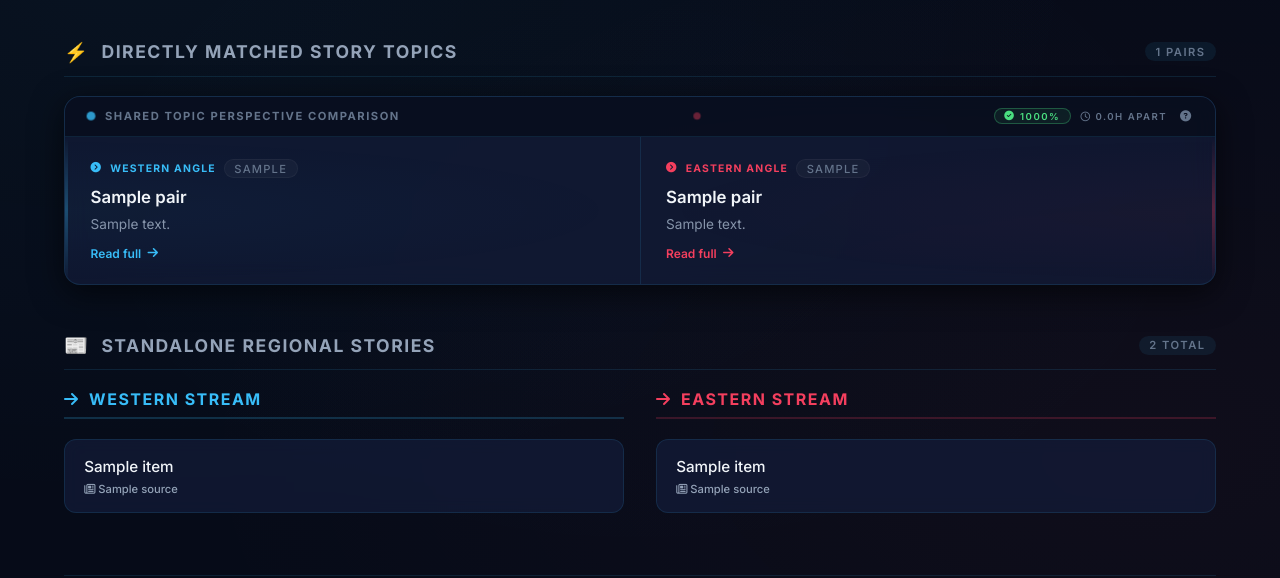
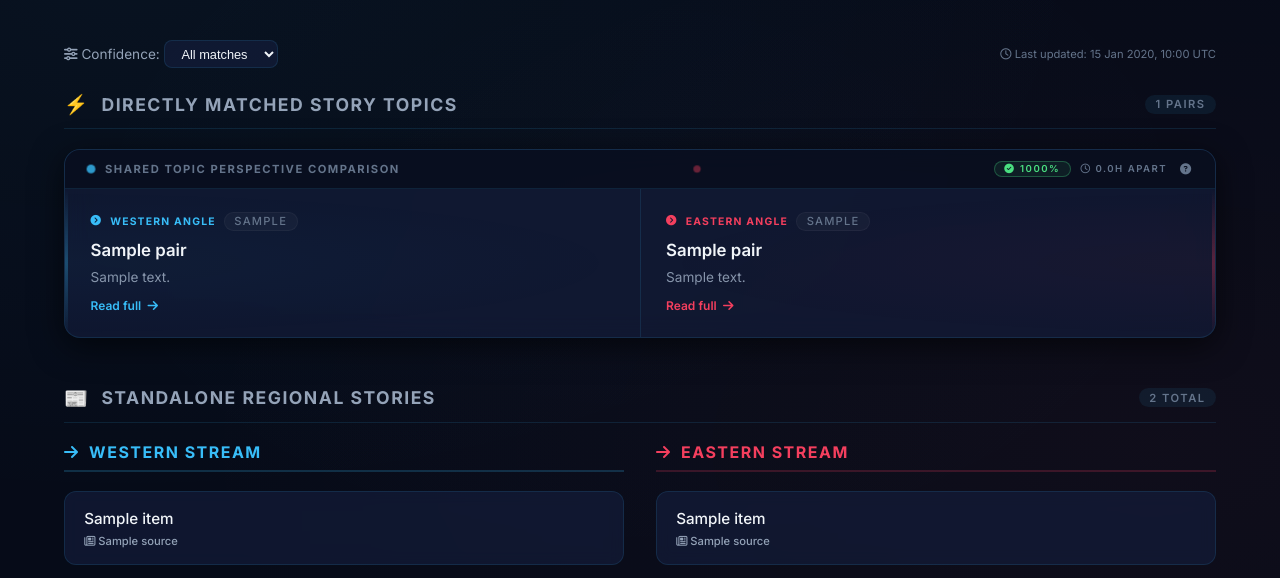
Before and after one commit to MajorDarren/propaganda-compass, a Flask app: template app/templates/index.html in a window 1280 px wide. Shown: the part 193-771 px from the top of the page. Run offline with Flask 3, Linux system fonts and the light colour scheme; the template is opened without the code that fills it: most values are stand-ins (such as "Sample title", 1, 10 or a date in 2020).

Commit message:
Add last updated timestamp and confidence filter

```diff
--- a/app/templates/index.html
+++ b/app/templates/index.html
@@ -672,6 +672,49 @@
             color: var(--west);
             opacity: 0.5;
         }
+
+        /* ---------- ADDITIONAL FILTER STYLES ---------- */
+        .filter-container {
+            display: flex;
+            align-items: center;
+            gap: 1rem;
+            width: 90%;
+            max-width: 1200px;
+            margin: 0 auto 1.5rem auto;
+            font-size: 0.85rem;
+            color: var(--text-secondary);
+            flex-wrap: wrap;
+        }
+        .filter-container select {
+            background: var(--bg-card);
+            color: var(--text-primary);
+            border: 1px solid var(--border-subtle);
+            padding: 0.3rem 0.8rem;
+            border-radius: 8px;
+            font-size: 0.8rem;
+            cursor: pointer;
+            outline: none;
+        }
+        .filter-container select:hover {
+            border-color: var(--border-glow);
+        }
+        .last-updated {
+            margin-left: auto;
+            font-size: 0.7rem;
+            color: var(--text-muted);
+            white-space: nowrap;
+        }
+        @media (max-width: 768px) {
+            .filter-container {
+                flex-direction: column;
+                align-items: stretch;
+                gap: 0.5rem;
+            }
+            .last-updated {
+                margin-left: 0;
+                text-align: right;
+            }
+        }
     </style>
 </head>
 
@@ -690,6 +733,28 @@
     </header>
 
     <!-- ============================================================
+    FILTER & LAST UPDATED
+    ============================================================ -->
+    <div class="filter-container">
+        <div>
+            <label for="confidence-filter"><i class="fas fa-sliders-h"></i> Confidence:</label>
+            <select id="confidence-filter">
+                <option value="0">All matches</option>
+                <option value="60">≥ 60%</option>
+                <option value="70">≥ 70%</option>
+                <option value="80">≥ 80%</option>
+            </select>
+        </div>
+        <div class="last-updated">
+            {% if last_updated %}
+                <i class="far fa-clock"></i> Last updated: {{ last_updated.strftime('%d %b %Y, %H:%M UTC') }}
+            {% else %}
+                <i class="far fa-clock"></i> No data yet
+            {% endif %}
+        </div>
+    </div>
+
+    <!-- ============================================================
     MATCHED PAIRS
     ============================================================ -->
     <h2 class="section-title">
@@ -697,24 +762,23 @@
         <span class="count">{{ pairs|length }} pairs</span>
     </h2>
 
-    <div class="pairs-container">
+    <div class="pairs-container" id="pairs-container">
         {% for pair in pairs %}
-        <div class="pair-card">
+        {% set score_percent = (pair.w_score * 100)|round(0)|int if pair.w_score is not none else 0 %}
+        <div class="pair-card" data-score="{{ score_percent }}">
             <div class="pair-header">
                 <span class="dot"></span>
                 <span>Shared Topic Perspective Comparison</span>
                 <span class="dot east-dot" style="margin-left:auto;"></span>
 
-                <!-- Combined match info (score as percentage + time diff) -->
                 <div class="match-info">
                     {% if pair.w_score is not none %}
-                        {% set score = pair.w_score|float %}
-                        {% set percent = (score * 100)|round(0)|int %}
-                        {% if score >= 0.6 %}
+                        {% set percent = score_percent %}
+                        {% if percent >= 60 %}
                             <span class="score-badge high">
                                 <i class="fas fa-check-circle"></i> {{ percent }}%
                             </span>
-                        {% elif score >= 0.5 %}
+                        {% elif percent >= 50 %}
                             <span class="score-badge medium">
                                 <i class="fas fa-minus-circle"></i> {{ percent }}%
                             </span>
@@ -846,5 +910,27 @@
         </span>
     </div>
 
+    <!-- ============================================================
+    JAVASCRIPT FILTER
+    ============================================================ -->
+    <script>
+        document.addEventListener('DOMContentLoaded', function() {
+            const filterSelect = document.getElementById('confidence-filter');
+            const cards = document.querySelectorAll('.pair-card[data-score]');
+
+            filterSelect.addEventListener('change', function() {
+                const threshold = parseInt(this.value, 10);
+                cards.forEach(card => {
+                    const score = parseInt(card.getAttribute('data-score'), 10);
+                    if (threshold === 0 || score >= threshold) {
+                        card.style.display = '';
+                    } else {
+                        card.style.display = 'none';
+                    }
+                });
+            });
+        });
+    </script>
+
 </body>
 </html>
```
Also changed, not shown: app/routes.py (+10 -3 lines).
